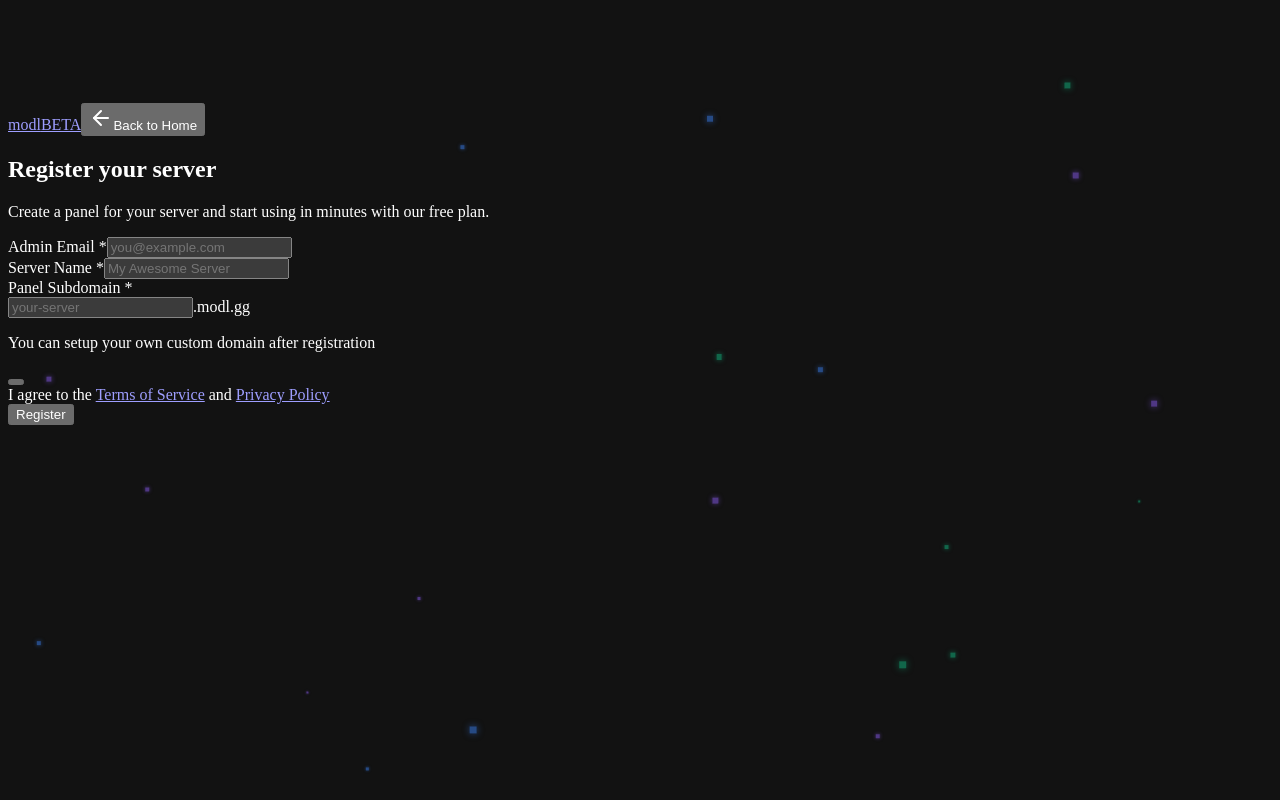
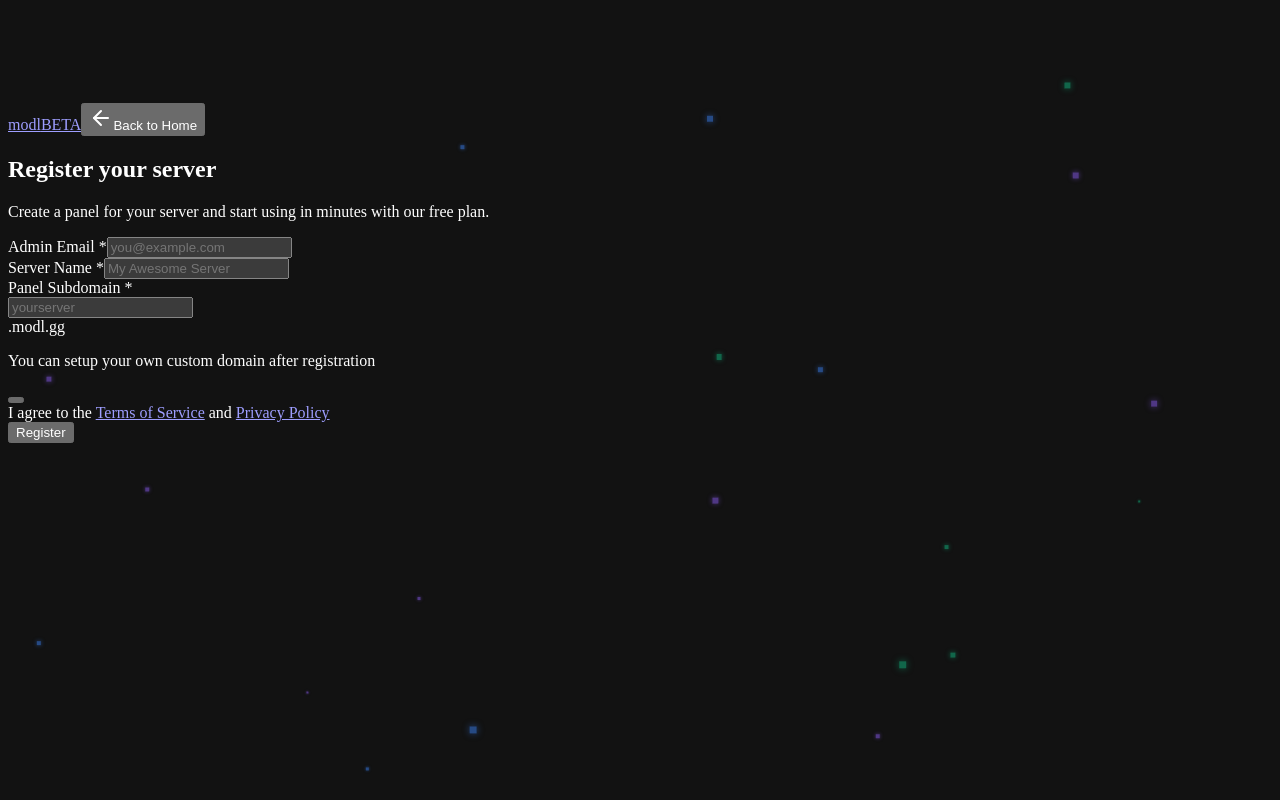
Before and after one commit to bongbong-com/modl-landing, a React (Vite) app in the folder client/: page /register in a window 1280 px wide. Built offline with nearby package versions, Linux system fonts and the light colour scheme.

Commit message:
fix spacing

```diff
--- a/client/src/components/registration/RegistrationForm.tsx
+++ b/client/src/components/registration/RegistrationForm.tsx
@@ -148,12 +148,18 @@ export default function RegistrationForm() {
                       <FormLabel>
                         Panel Subdomain <span className="text-red-500">*</span>
                       </FormLabel>
-                      <div className="flex items-center">
-                          <Input {...field} placeholder="your-server" className="rounded-r-none focus:z-10" />
-                          <span className="px-4 inline-flex items-center min-w-fit rounded-r-md border border-l-0 border-input bg-background text-sm text-muted-foreground">
-                            .{process.env.APP_DOMAIN || "modl.gg"}
-                          </span>
+                      <div className="flex">
+                        <FormControl>
+                          <Input
+                            placeholder="yourserver"
+                            {...field}
+                            className="px-4 py-3 rounded-l-md bg-card/50 border border-gray-700 text-foreground focus:outline-none focus:border-primary"
+                          />
+                        </FormControl>
+                        <div className="inline-flex items-center px-3 rounded-r-md border border-l-0 border-gray-700 bg-card/80 text-muted-foreground">
+                          .{process.env.APP_DOMAIN || 'modl.gg'}
                         </div>
+                      </div>
                       <p className="text-muted-foreground text-xs mt-1">You can setup your own custom domain after registration</p>
                       <FormMessage />
                     </FormItem>
```
